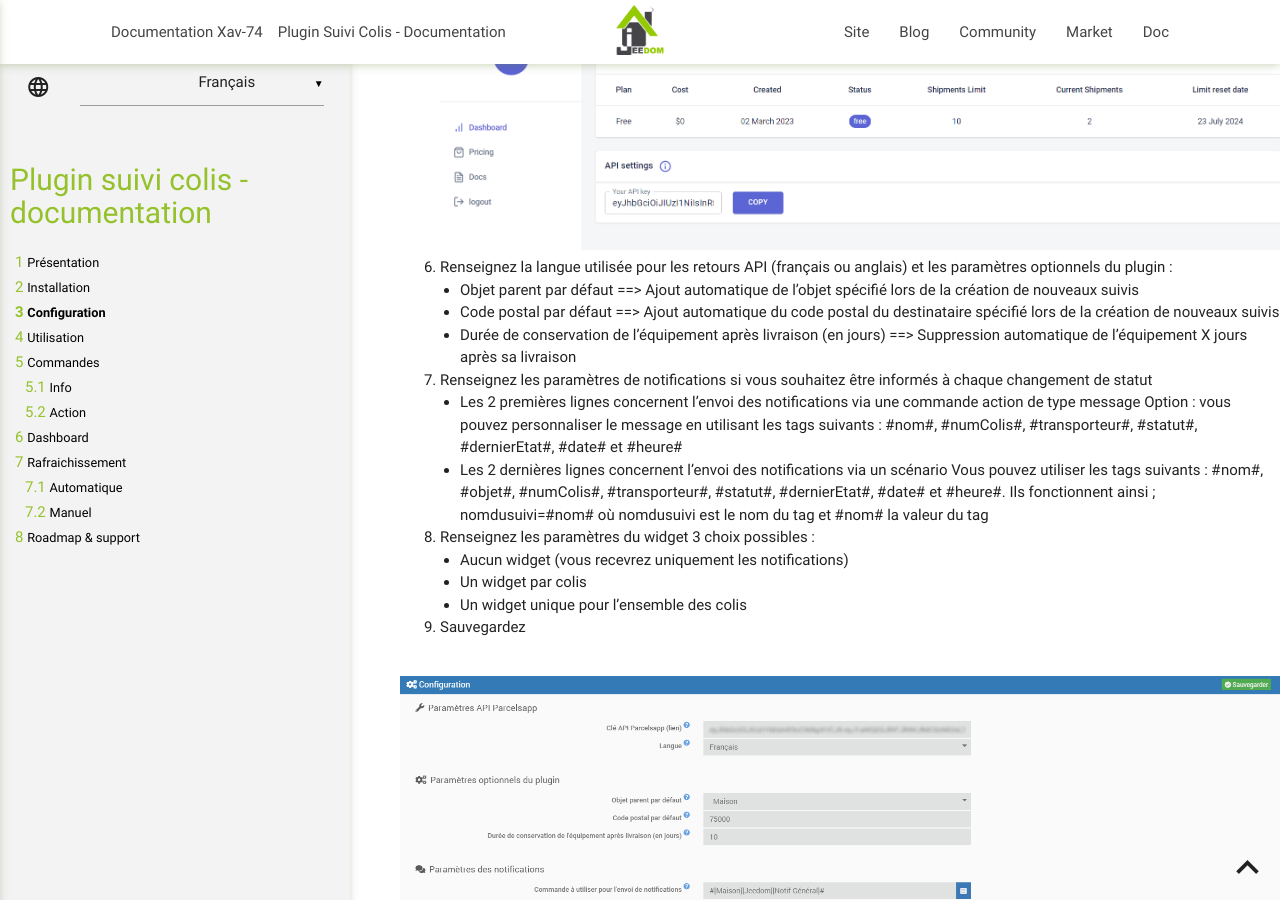
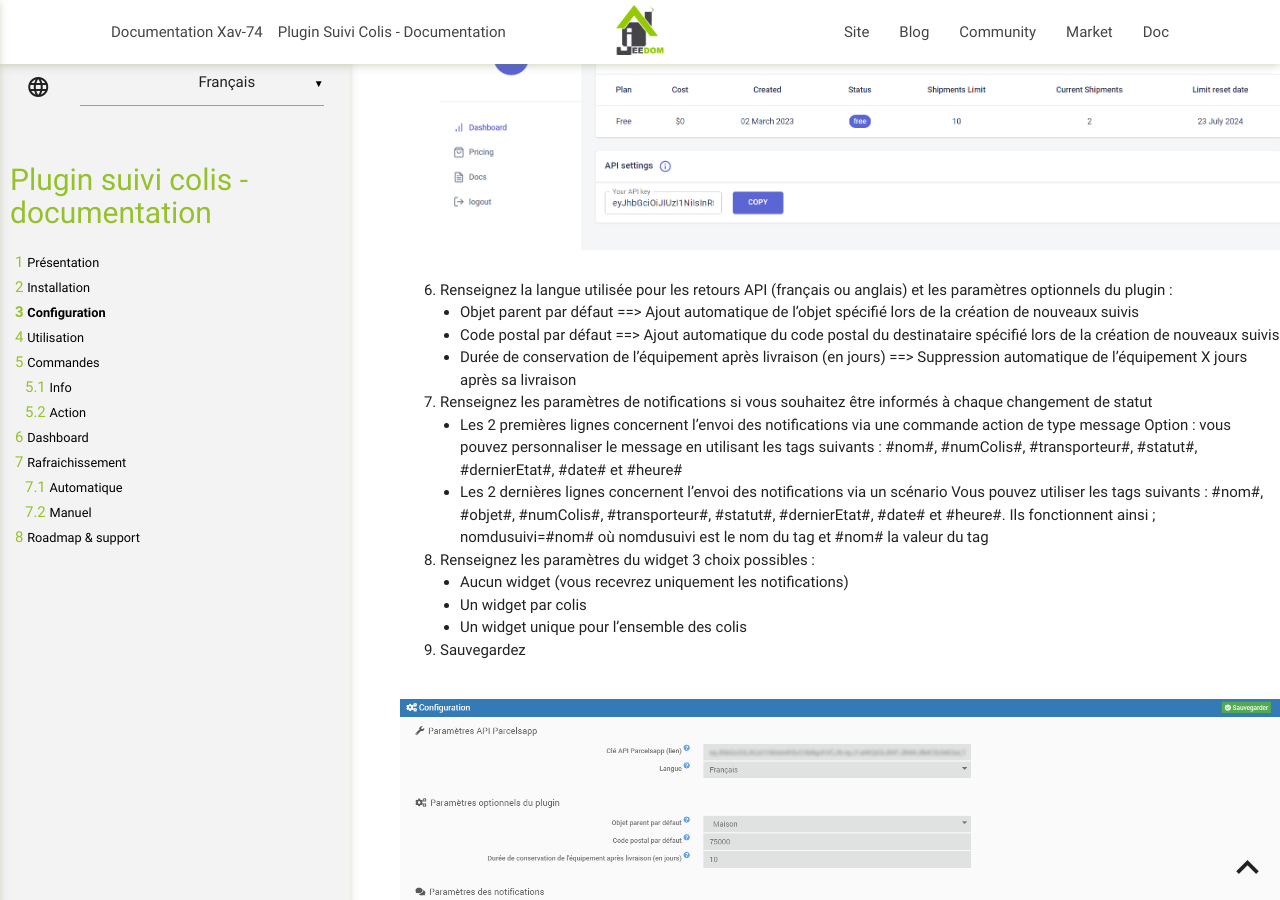
Before and after one commit to Xav-74/Documentation, a Jekyll site: the page built from parcelTracking/fr_FR/index.md, in a window 1280 px wide and 900 px high, scrolled down 677 px. Built offline with Jekyll 4.4.1, drawn with Linux system fonts in a browser that asks for light colours.

Commit message:
Update index.md

```diff
--- a/parcelTracking/fr_FR/index.md
+++ b/parcelTracking/fr_FR/index.md
@@ -28,7 +28,7 @@
 3. Créez un compte ou se connecter avec l'existant
 4. Allez sur votre dashboard et copiez la clé API
 5. Collez la clé API dans la configuration du plugin
-<br/><br/>![Dashboard parcelsapp](../images/dashboard_parcelsapp.png)<br/>
+<br/><br/>![Dashboard parcelsapp](../images/dashboard_parcelsapp.png)<br/><br/>
 6. Renseignez la langue utilisée pour les retours API (français ou anglais) et les paramètres optionnels du plugin :
  - Objet parent par défaut ==> Ajout automatique de l'objet spécifié lors de la création de nouveaux suivis
  - Code postal par défaut ==> Ajout automatique du code postal du destinataire spécifié lors de la création de nouveaux suivis
```
